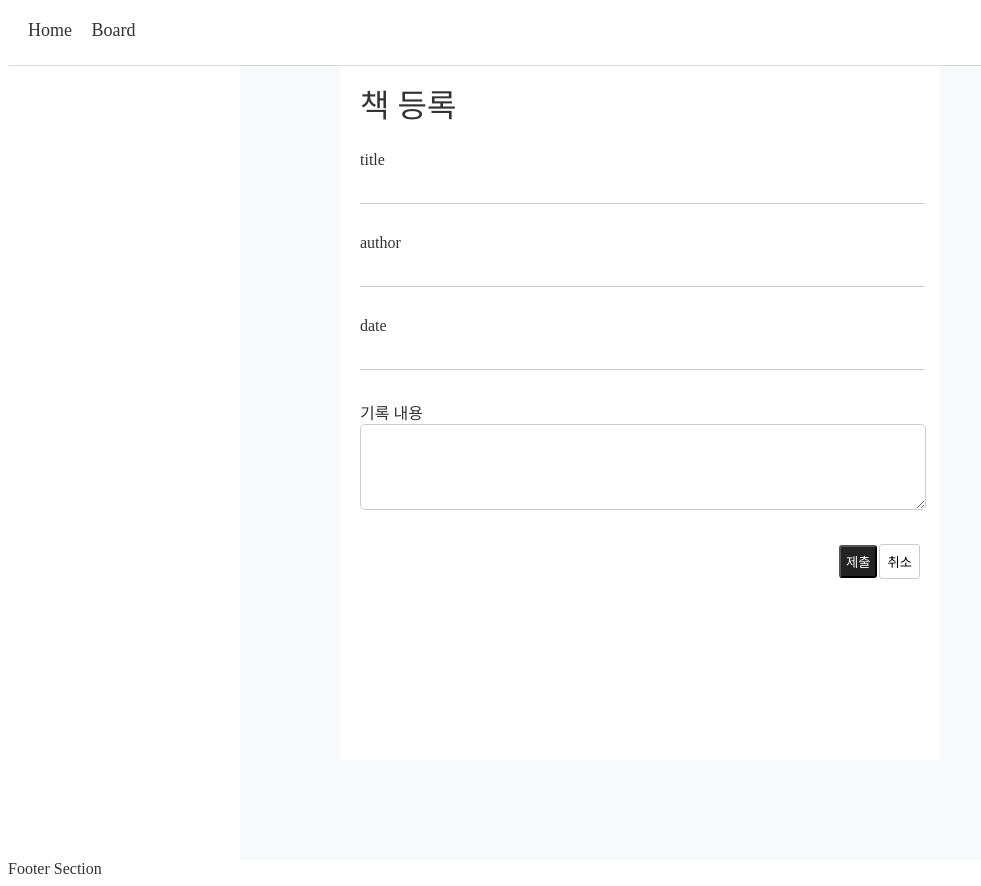
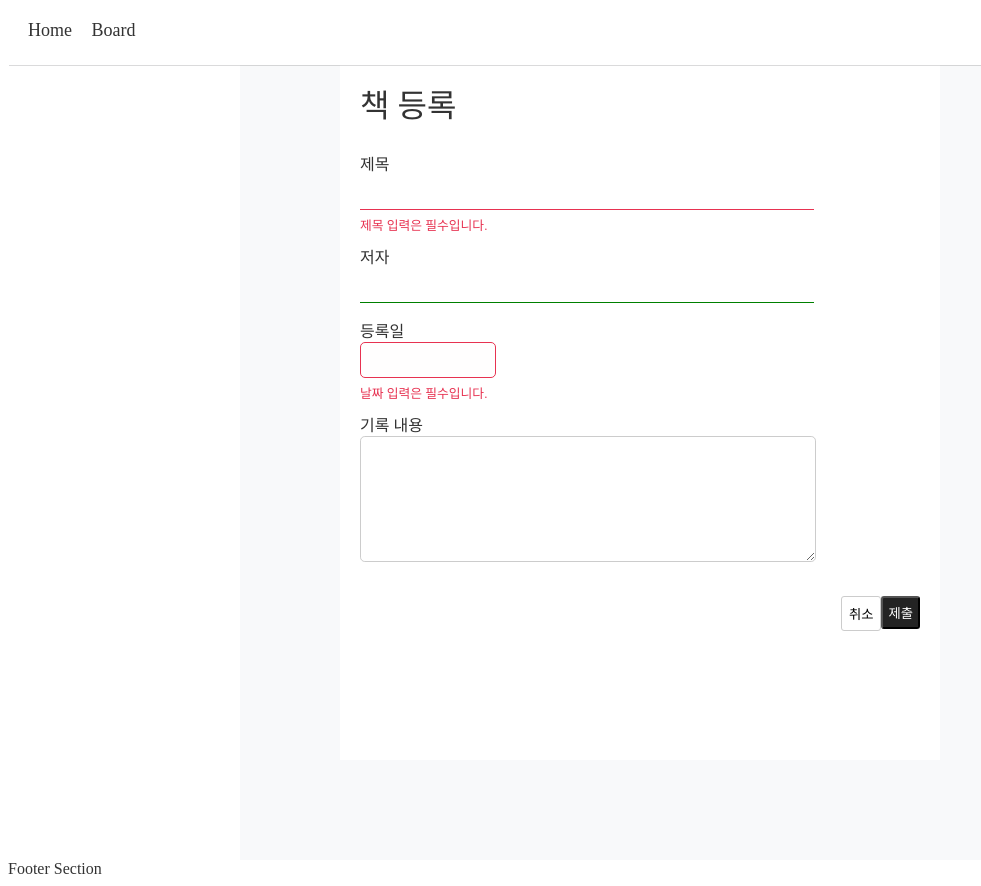
Before and after one commit to Seungeun727/vue3-book-oneLine, a Vue app: page /board/write in a window 1280 px wide. Shown: the whole page, without its empty margins (0-981 px from the left). Built offline with nearby package versions, Linux system fonts and the light colour scheme.

Commit message:
feat: Board 게시물 작성폼 유효성 검사 추가

```diff
--- a/src/assets/scss/_base.scss
+++ b/src/assets/scss/_base.scss
@@ -11,6 +11,13 @@ input {
   outline: 0;
 }
 
+input:not(:valid) {
+  border-bottom: 1px solid $dark-pink;
+}
+input:valid {
+  border-bottom: 1px solid green;
+}
+
 textarea {
   border: 1px solid #ccc;
   width: 100%;
--- a/src/components/board/BoardWrite.vue
+++ b/src/components/board/BoardWrite.vue
@@ -3,24 +3,9 @@
     <form class="form">
       <div class="content">
         <span class="main-title">책 등록</span>
-        <div
-          v-for="(element, value) in form"
-          :key="value">
-          <label>{{ value }}</label>
-          <input type="text">
-        </div>
-        <div>
-          <label for="text">기록 내용</label>
-          <textarea
-            v-model="text" />
-        </div>
+        <ValidateForm
+          @get-child="submitForm" />
         <div class="btn-group">
-          <button
-            class="btn btn--black"
-            type="button"
-            @click="submitForm()">
-            제출
-          </button>
           <button
             class="btn btn--white"
             type="button"
@@ -35,29 +20,16 @@
 
 <script>
 import axios from 'axios';
+import ValidateForm from './ValidateForm.vue';
 export default {
   name: 'BoardWrite',
-  components: {},
-  data() {
-    return {
-      form: {
-        title: '',
-        author: '',
-        date: '',
-      },
-      text: '',
-    }
+  components: {
+    ValidateForm
   },
   methods: {
-    submitForm() {
-      const InputData = JSON.stringify({
-        title: this.form.title,
-        author: this.form.author,
-        text: this.text,
-        date: this.form.date
-      });
-      console.log(InputData);
-      axios.post(`${process.env.VUE_APP_API_URL}` + "/board/write/" + 4, InputData, {
+    submitForm(formData) {
+      axios.post(`${process.env.VUE_APP_API_URL}` + "/board/write/" + 4,
+      JSON.stringify(formData), {
         headers: {
           'Content-Type': 'application/json',
         },
@@ -95,25 +67,9 @@ export default {
 .content {
   padding: 20px;
 }
-
-input {
-  border: 0;
-  border-bottom: 1px solid $light-gray;
-
-  &:focus {
-    border-bottom: 1px solid $light-yellow;
-  }
-}
-
-textarea {
-  border: 1px solid $light-gray;
-  outline: none;
-  &:focus {
-    border: 1px solid $light-yellow;
-  }
-}
 .btn-group {
   margin-top: 30px;
   float: right;
+  right: 0;
 }
 </style>
--- /dev/null
+++ b/src/components/board/ValidateForm.vue
@@ -0,0 +1,154 @@
+<template>
+  <form>
+    <div class="title">
+      <label for="title">제목</label>
+      <input
+        v-model="form.title"
+        :invalid="!validTitle"
+        type="text"
+        maxlength="40"
+        required>
+      <span>
+        {{ errorMsg.title }}
+      </span>
+    </div>
+    <div>
+      <label for="author">저자</label>
+      <input
+        v-model="form.author"
+        type="text">
+    </div>
+    <div class="date-box">
+      <label for="date">등록일</label>
+      <input
+        v-model="form.date"
+        type="text"
+        :invalid="!validDate"
+        :maxlength="11"
+        class="date-input"
+        required>
+      <span>
+        {{ errorMsg.date }}
+      </span>
+    </div>
+    <div>
+      <label for="text">기록 내용</label>
+      <textarea
+        v-model="form.text" />
+    </div>
+    <button
+      class="btn-group btn btn--black"
+      type="button"
+      @click="sendParents()">
+      제출
+    </button>
+  </form>
+</template>
+
+<script>
+export default {
+  emits: ['get-child'],
+  data() {
+    return {
+      form: {
+        title: '',
+        author: '',
+        date: '',
+        text: '',
+      },
+      errorMsg: {
+        title: '',
+        author: '',
+        date: ''
+      },
+    }
+  },
+  computed: {
+    error() {
+      return Object.values(this.errorMsg)
+        .map(error => console.log(error == null));
+    },
+    validTitle() {
+      return this.checkTitle();
+    },
+    validDate() {
+      return this.checkDate();
+    }
+  },
+  methods: {
+    checkTitle() {
+      const { title } = this.form;
+      if(!title && title == "") {
+        this.errorMsg.title = "제목 입력은 필수입니다.";
+      } else {
+        this.errorMsg.title="";
+        if(title.length > 40) {
+          this.errorMsg.title= "제목은 40자 이내로 작성하세요.";
+        }
+      }
+    },
+    checkDate() {
+      const { date } = this.form;
+      if(!date && date == "") {
+        this.errorMsg.date = "날짜 입력은 필수입니다.";
+      } else {
+        if(date != 11 && date < 11) {
+          this.errorMsg.date = "날짜는 11자입니다.";
+        } else {
+          this.errorMsg.date = "";
+        }
+      }
+    },
+    sendParents() {
+      this.$emit("get-child", this.form);
+    }
+  }
+}
+</script>
+
+<style lang="scss" scoped>
+input {
+  width: 450px;
+  border: 0;
+  border-bottom: 1px solid $light-gray;
+  margin-bottom: 5px;
+}
+
+textarea {
+  width: 450px;
+  height: 120px;
+  border: 1px solid $light-gray;
+  outline: none;
+}
+
+span {
+  width: 180px;
+  display: block;
+  font-size: 0.8em;
+  color: $dark-pink;
+}
+.date-box {
+  width: 120px;
+  display: inline-block;
+  .date-input {
+    width: 130px;
+    height: 32px;
+    outline: 0;
+    border: 1px solid $light-gray;
+    border-radius: 5px;
+    background: #fffefe;
+    text-align: center;
+  }
+}
+.date-input:not(:valid) {
+  border: 1px solid $dark-pink;
+}
+.date-input:not(:invalid) {
+  border: 1px solid green;
+}
+
+.btn-group {
+  margin-top: 30px;
+  float: right;
+}
+</style>
```
